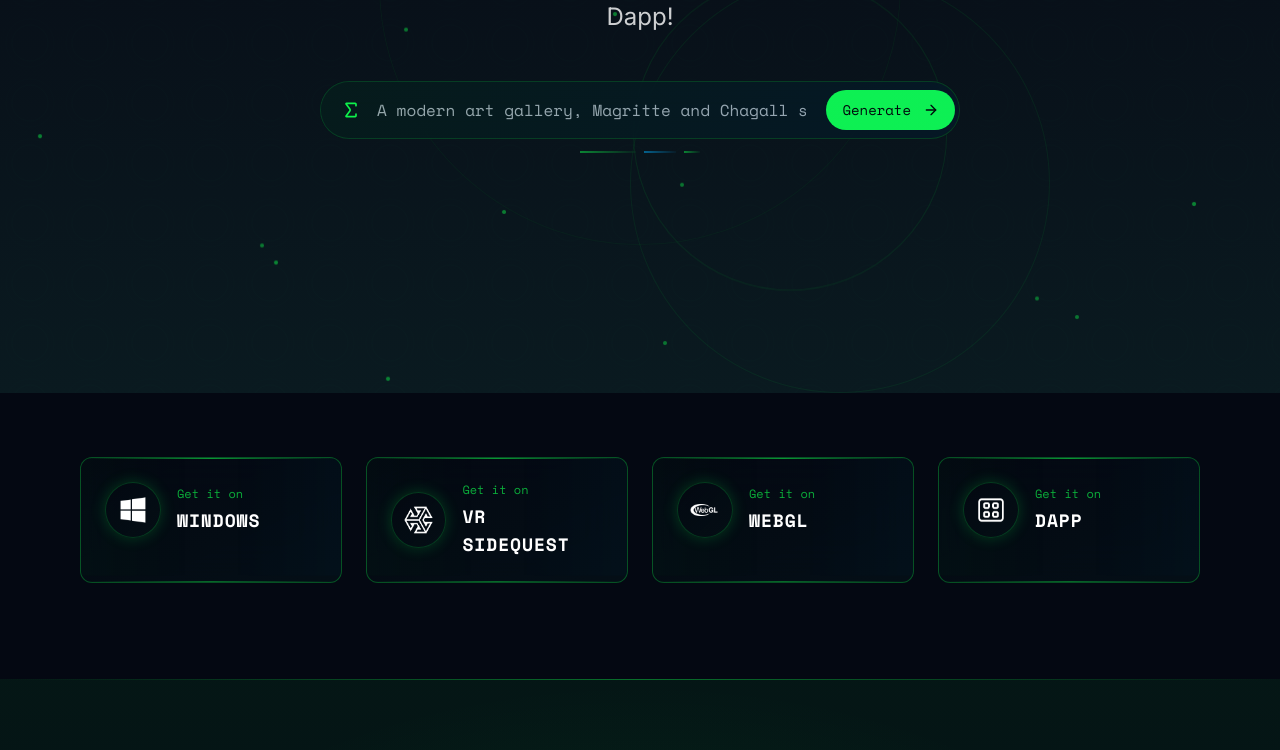
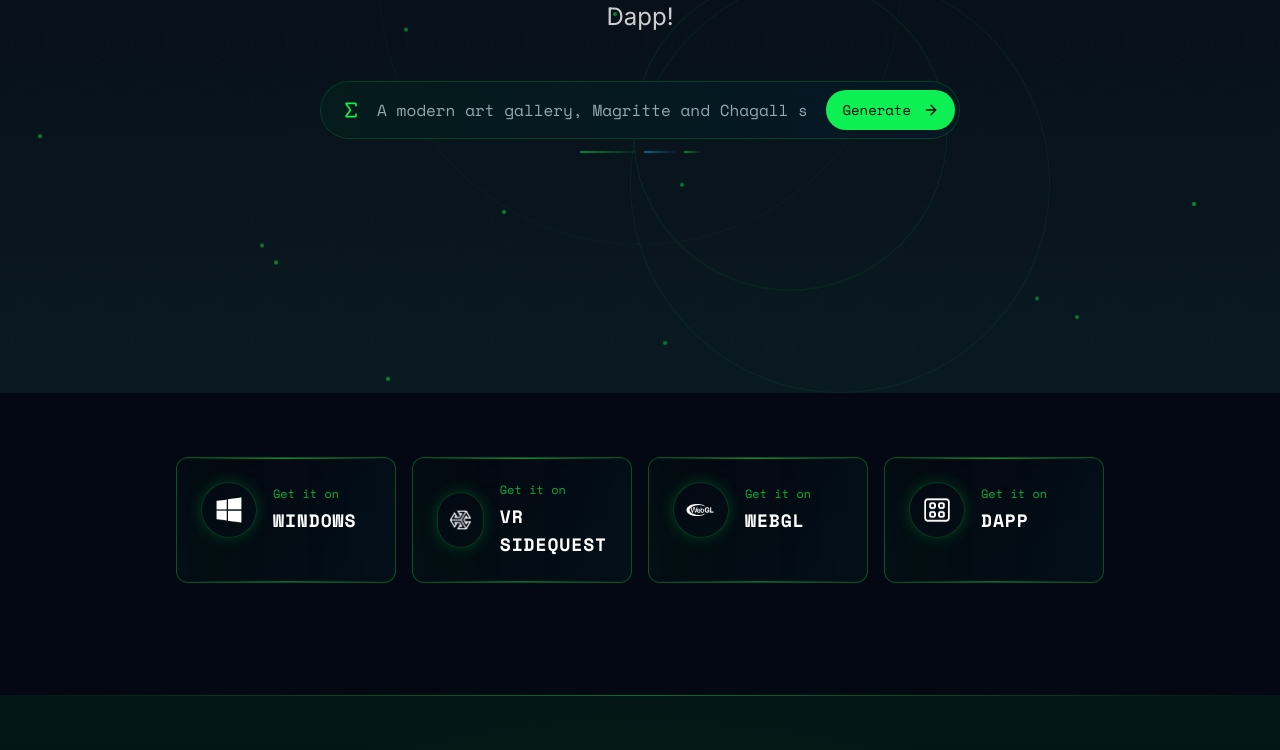
Before and after one commit to mrl006/gptverse-ai-nexus, a React (Vite) app: page / in a window 1280 px wide. Shown: the part 407-1157 px from the top of the page. Built offline with nearby package versions, Linux system fonts and the light colour scheme.

Commit message:
Fix: Platform buttons layout
Change the platform buttons to display in a single row.

```diff
--- a/src/components/PlatformButtons.tsx
+++ b/src/components/PlatformButtons.tsx
@@ -31,12 +31,13 @@ const PlatformButtons = () => {
   ];
 
   return (
-    <div className="flex flex-wrap justify-center gap-6 mb-12 w-full max-w-6xl mx-auto px-4">
+    <div className="flex justify-center w-full max-w-6xl mx-auto px-4">
+      <div className="flex flex-nowrap overflow-x-auto gap-4 pb-4 w-full justify-center">
         {platforms.map((platform, index) => (
           <motion.a
             href={platform.url}
             key={index}
-          className="group relative flex-1 min-w-[240px] max-w-[280px] overflow-hidden"
+            className="flex-shrink-0 w-[220px] group relative overflow-hidden"
             initial={{ opacity: 0, y: 20 }}
             animate={{ opacity: 1, y: 0 }}
             transition={{ duration: 0.5, delay: index * 0.1 }}
@@ -85,6 +86,7 @@ const PlatformButtons = () => {
           </motion.a>
         ))}
       </div>
+    </div>
   );
 };
 
```
Lines whose indentation alone changed are shown as unchanged.
